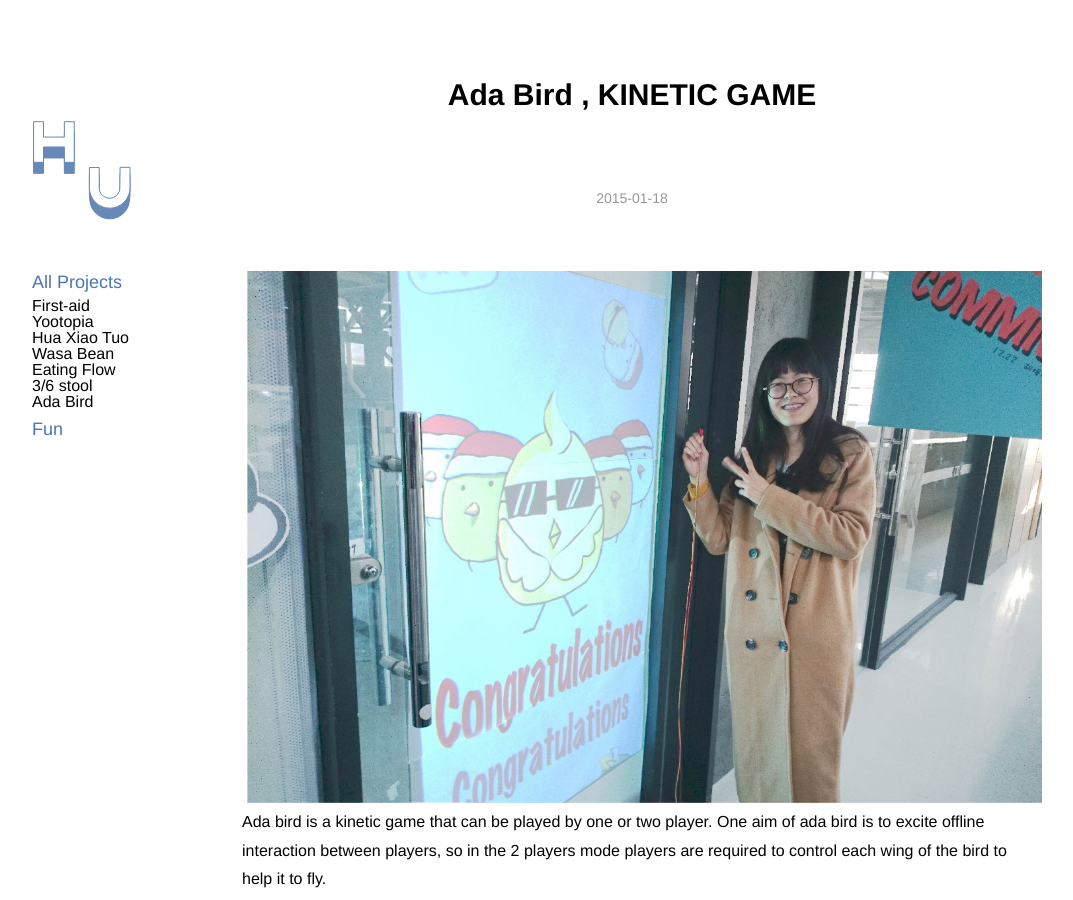
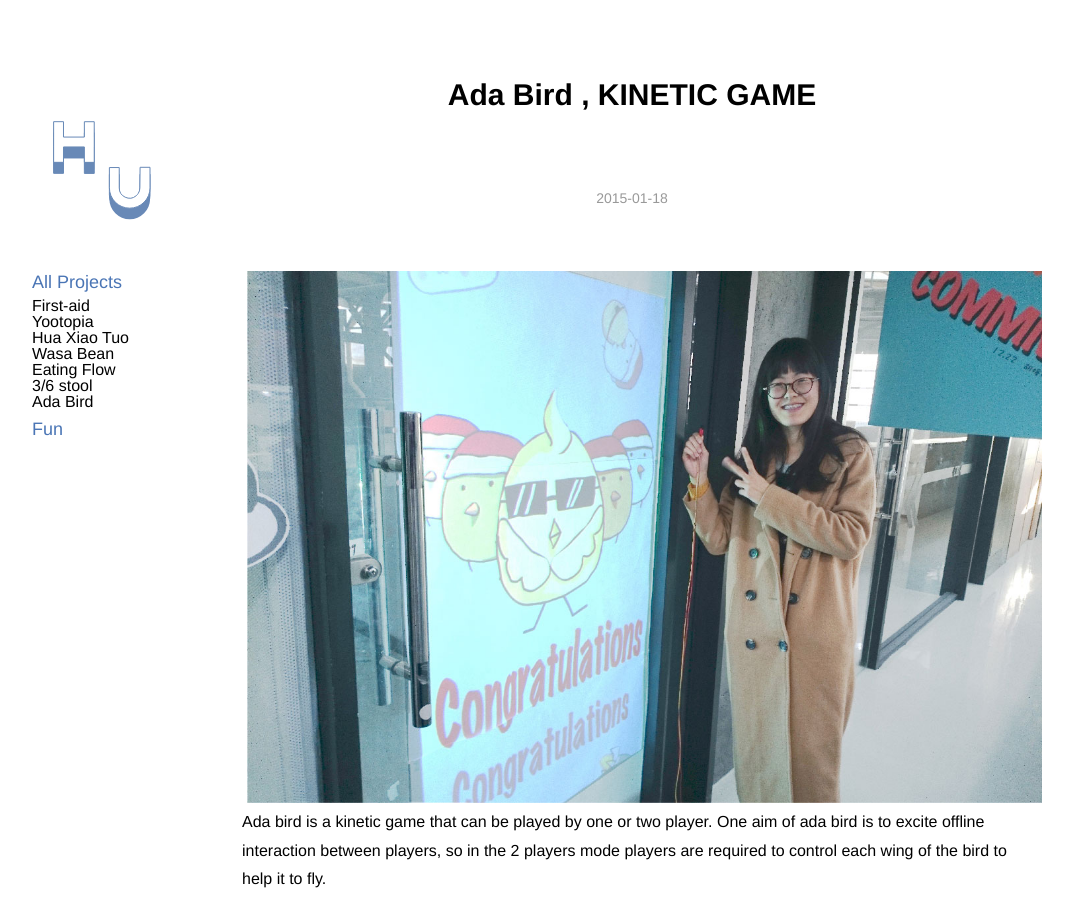
Before and after one commit to yuanyuanhu96/Potfolio-Archive, a Jekyll site: the page built from _posts/2015-01-18-Ada-bird.md, in a window 1280 px wide and 900 px high. Shown: the whole window, without its empty margins (8-1081 px from the left). Built offline with Jekyll 4.4.1, drawn with Linux system fonts in a browser that asks for light colours.

Commit message:
Update post.html

```diff
--- a/_layouts/post.html
+++ b/_layouts/post.html
@@ -5,7 +5,7 @@ layout: default
 <body class="body-post">
   <div class="NaviBar">
             <div class="icon-Hu">
-          <a href="/" target="_blank"><img src="/images/Logo-HU.svg" alt="" width="100"/></a>
+          <a class="icon-Hu" href="/" target="_blank"><img src="/images/Logo-HU.svg" alt="" width="100"/></a>
         </div>
     <div class="Classification">
       <div class="NaviType"><a href="/">All Projects</a></div>
```
